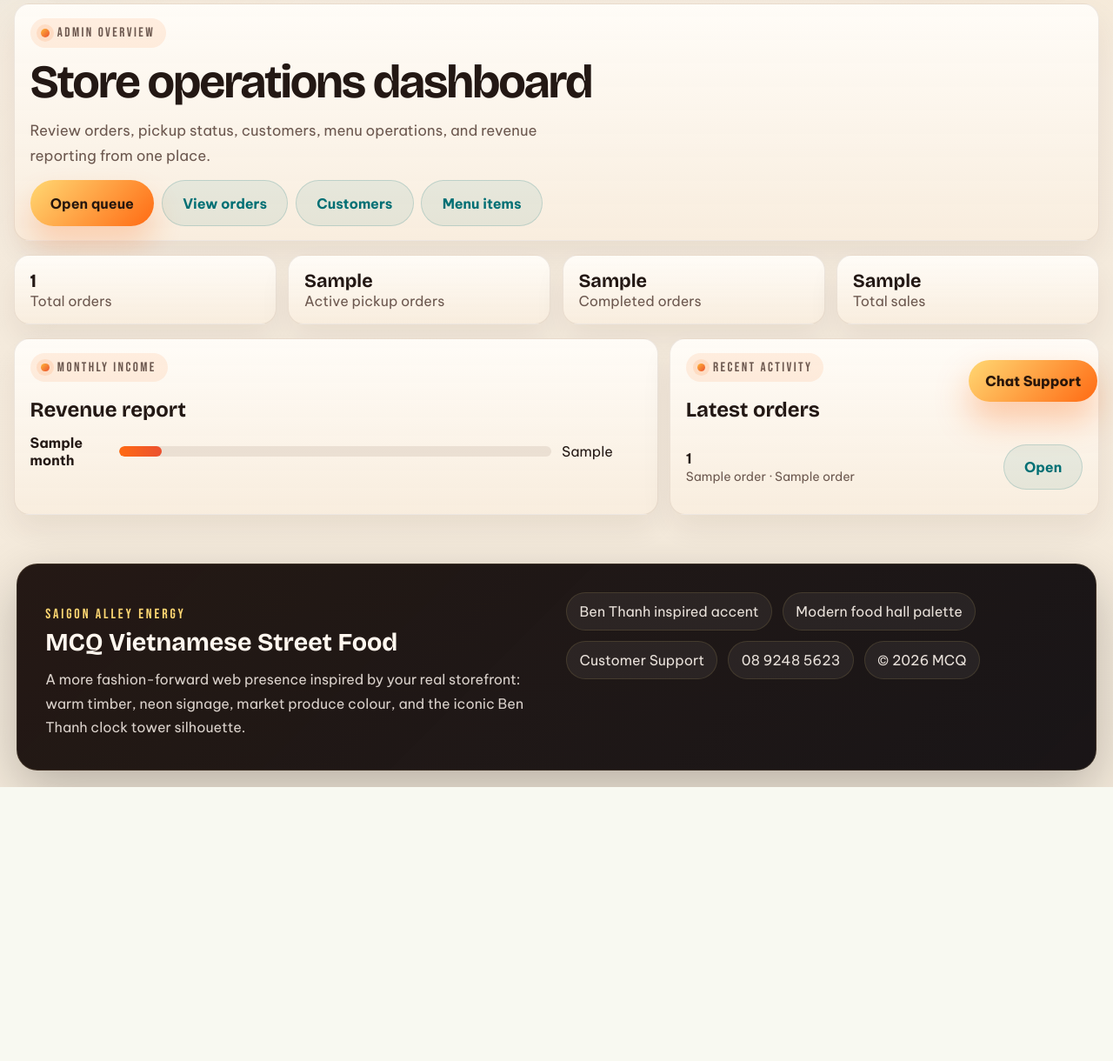
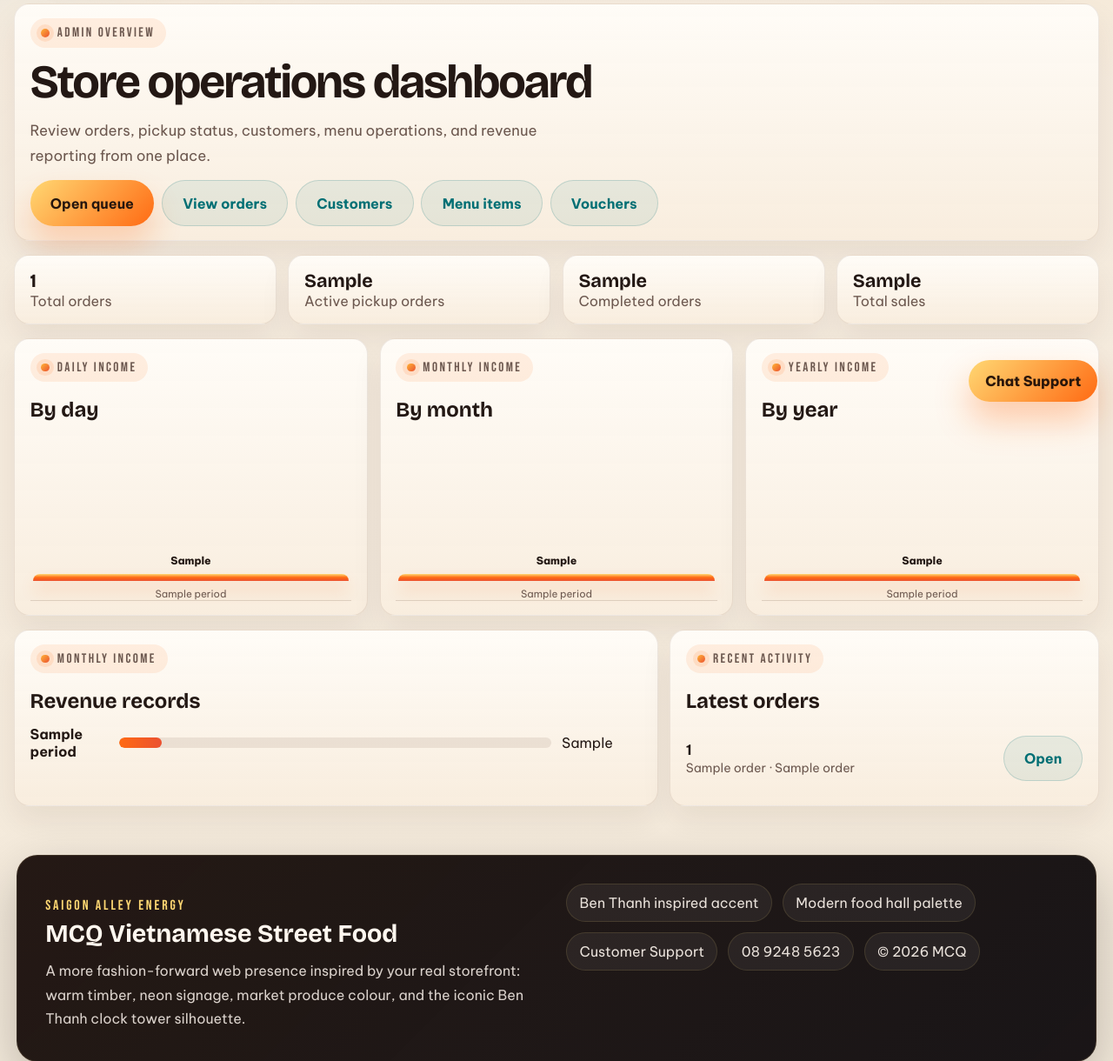
Before and after one commit to jov30/agile-proj, a Python web app: template templates/admin/dashboard.html in a window 1280 px wide. Shown: the part 320-1540 px from the top of the page at 87% size. Before the commit the page ends 1225 px from the top, so only its background shows below. Run offline with Jinja, Linux system fonts and the light colour scheme; the template is opened without the code that fills it: most values are stand-ins (such as "Sample title", 1, 10 or a date in 2020).

Commit message:
feat: add admin income charts

```diff
--- a/templates/admin/dashboard.html
+++ b/templates/admin/dashboard.html
@@ -21,6 +21,12 @@
 
   .admin-dashboard__grid {
     grid-template-columns: minmax(0, 1.2fr) minmax(320px, 0.8fr);
+  }
+
+  .admin-dashboard__charts {
+    display: grid;
+    grid-template-columns: repeat(3, minmax(0, 1fr));
+    gap: 0.85rem;
   }
 
   .admin-card {
@@ -83,6 +89,45 @@
     background: linear-gradient(90deg, var(--brand-orange), var(--brand-red));
   }
 
+  .plot {
+    display: flex;
+    align-items: end;
+    gap: 0.42rem;
+    min-height: 190px;
+    margin-top: 1rem;
+    padding: 0.7rem 0.2rem 0;
+    border-bottom: 1px solid rgba(112, 85, 66, 0.2);
+  }
+
+  .plot-column {
+    flex: 1;
+    min-width: 24px;
+    display: grid;
+    align-content: end;
+    gap: 0.45rem;
+    text-align: center;
+  }
+
+  .plot-bar {
+    width: 100%;
+    min-height: 8px;
+    border-radius: 999px 999px 4px 4px;
+    background: linear-gradient(180deg, var(--brand-gold), var(--brand-orange), var(--brand-red));
+    box-shadow: 0 10px 18px rgba(255, 106, 19, 0.18);
+  }
+
+  .plot-label {
+    color: var(--text-muted);
+    font-size: 0.72rem;
+    overflow-wrap: anywhere;
+  }
+
+  .plot-value {
+    color: var(--text-main);
+    font-size: 0.76rem;
+    font-weight: 800;
+  }
+
   .recent-order {
     display: grid;
     grid-template-columns: 1fr auto;
@@ -107,7 +152,8 @@
 
   @media (max-width: 980px) {
     .admin-dashboard__stats,
-    .admin-dashboard__grid {
+    .admin-dashboard__grid,
+    .admin-dashboard__charts {
       grid-template-columns: 1fr;
     }
   }
@@ -125,6 +171,7 @@
       <a class="button button--secondary" href="{{ url_for('admin.admin_orders') }}">View orders</a>
       <a class="button button--secondary" href="{{ url_for('admin.admin_customers') }}">Customers</a>
       <a class="button button--secondary" href="{{ url_for('admin.admin_menu') }}">Menu items</a>
+      <a class="button button--secondary" href="{{ url_for('admin.admin_vouchers') }}">Vouchers</a>
     </div>
   </section>
 
@@ -147,14 +194,64 @@
     </article>
   </section>
 
+  <section class="admin-dashboard__charts">
+    <article class="admin-card">
+      <p class="eyebrow">Daily income</p>
+      <h2>By day</h2>
+      <div class="plot">
+        {% for row in daily_report %}
+          <div class="plot-column">
+            <span class="plot-value">{{ row.revenue_display }}</span>
+            <div class="plot-bar" style="height: {{ row.bar_height }}%"></div>
+            <span class="plot-label">{{ row.period }}</span>
+          </div>
+        {% else %}
+          <p>No daily income yet.</p>
+        {% endfor %}
+      </div>
+    </article>
+
+    <article class="admin-card">
+      <p class="eyebrow">Monthly income</p>
+      <h2>By month</h2>
+      <div class="plot">
+        {% for row in monthly_report %}
+          <div class="plot-column">
+            <span class="plot-value">{{ row.revenue_display }}</span>
+            <div class="plot-bar" style="height: {{ row.bar_height }}%"></div>
+            <span class="plot-label">{{ row.period }}</span>
+          </div>
+        {% else %}
+          <p>No monthly income yet.</p>
+        {% endfor %}
+      </div>
+    </article>
+
+    <article class="admin-card">
+      <p class="eyebrow">Yearly income</p>
+      <h2>By year</h2>
+      <div class="plot">
+        {% for row in yearly_report %}
+          <div class="plot-column">
+            <span class="plot-value">{{ row.revenue_display }}</span>
+            <div class="plot-bar" style="height: {{ row.bar_height }}%"></div>
+            <span class="plot-label">{{ row.period }}</span>
+          </div>
+        {% else %}
+          <p>No yearly income yet.</p>
+        {% endfor %}
+      </div>
+    </article>
+  </section>
+
   <section class="admin-dashboard__grid">
     <article class="admin-card">
       <p class="eyebrow">Monthly income</p>
-      <h2>Revenue report</h2>
+      <h2>Revenue records</h2>
       <div class="report-list">
         {% for row in monthly_report %}
           <div class="report-row">
-            <strong>{{ row.month }}</strong>
+            <strong>{{ row.period }}</strong>
             <div class="report-bar"><span style="width: {{ row.bar_width }}%"></span></div>
             <span>{{ row.revenue_display }}</span>
           </div>
```
Also changed, not shown: routes/admin.py (+29 -23 lines).
